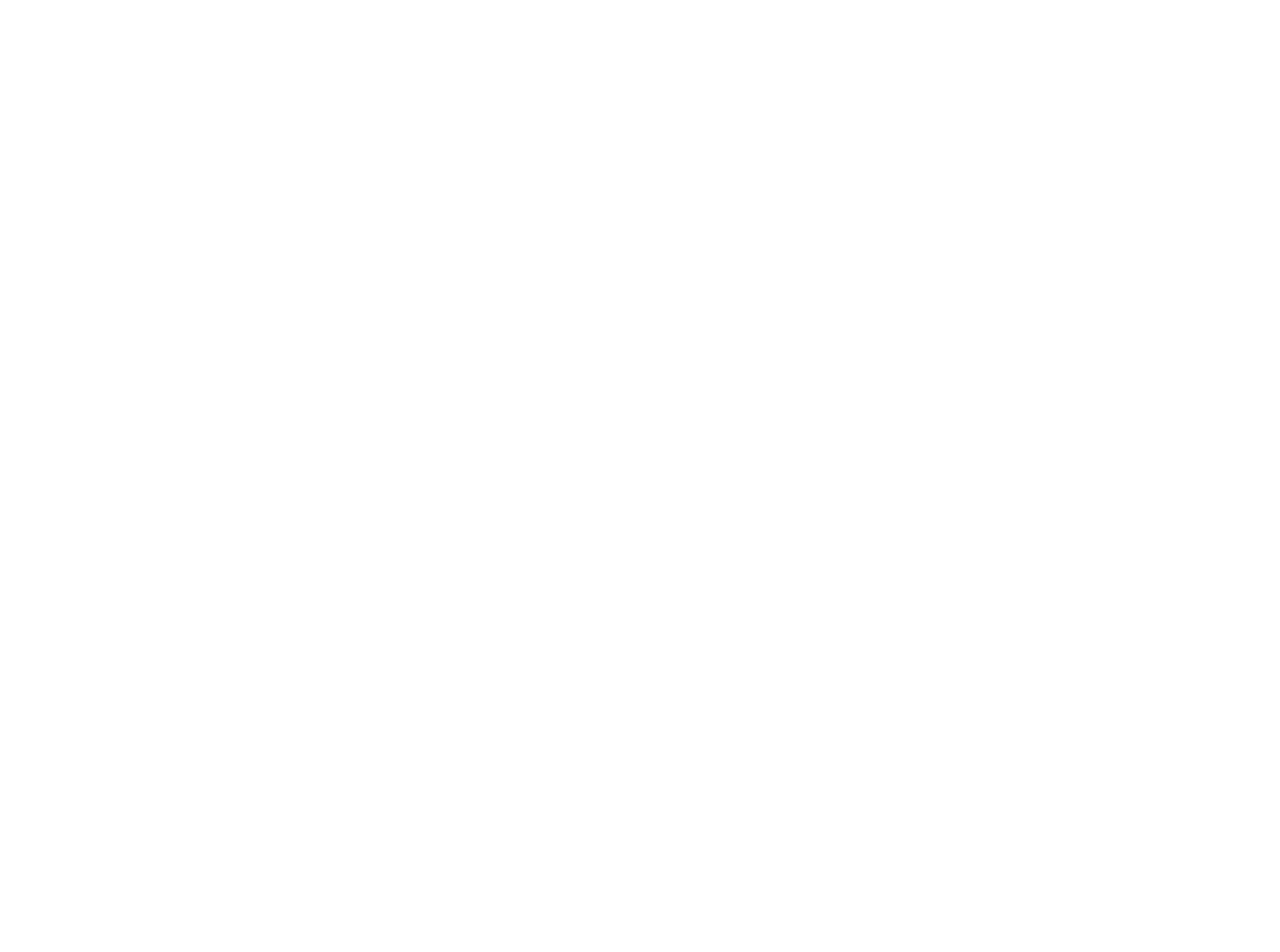
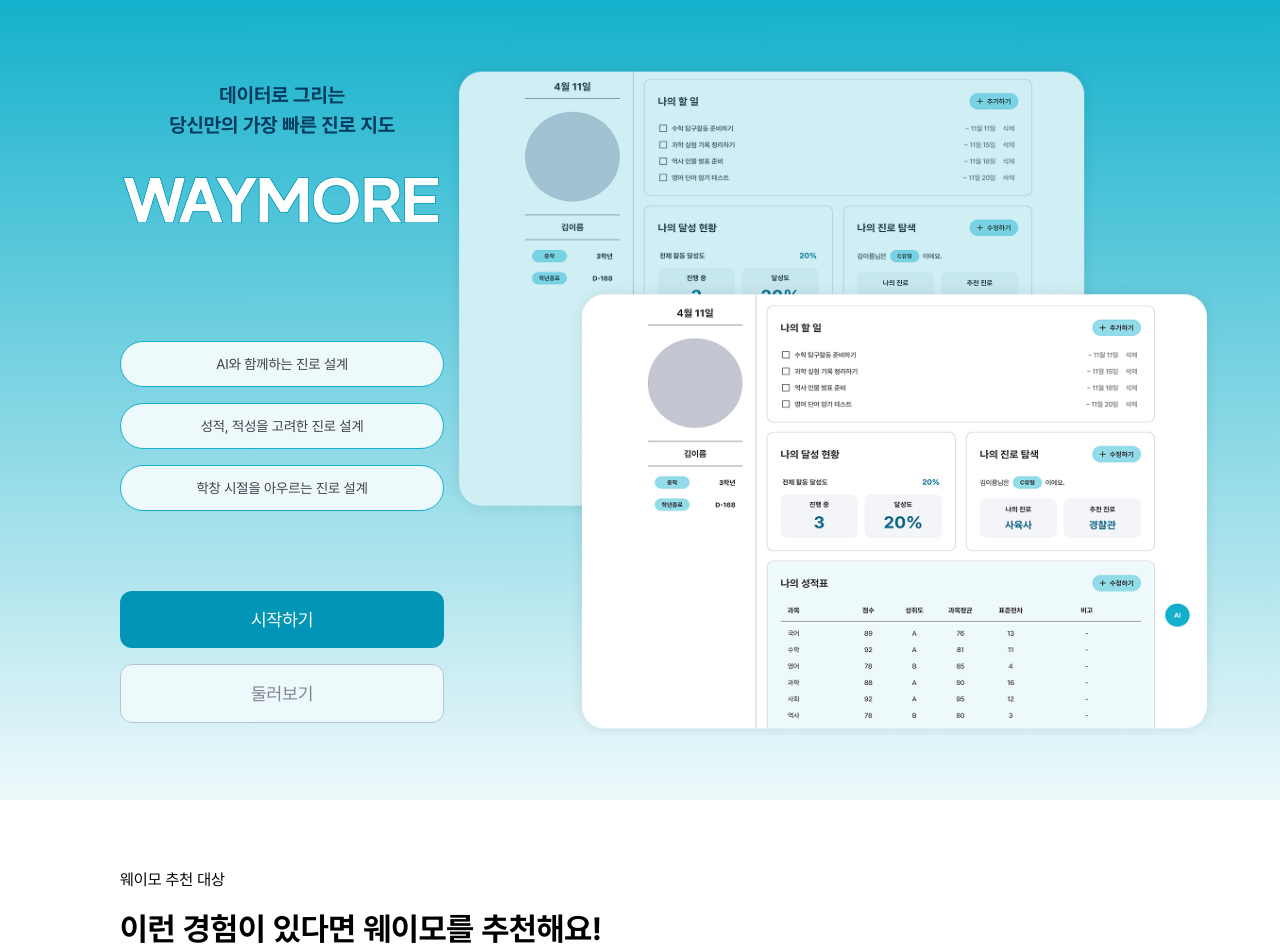
Before and after one commit to teameeu/teameeu-frontend, a React (Create React App) app: page /overview in a window 1280 px wide. Before the commit this address had no page. Shown: the top 952 px of the page. Before the commit the page ends 800 px from the top, so only its background shows below. Built offline with nearby package versions, Linux system fonts and the light colour scheme.

Commit message:
Feat : overview 섹션 1 작업

```diff
--- a/src/app/router.jsx
+++ b/src/app/router.jsx
@@ -3,6 +3,7 @@
 import { HomePage } from "@/pages/home";
 import { SplashPage } from "@/pages/splash";
 import { LoginPage } from "@/pages/login";
+import { Overview } from "@/pages/overview";
 
 export const Router = () => {
   return (
@@ -15,6 +16,7 @@
         <Route element={<MainLayout />}>
             <Route path="/home" element={<HomePage />} />
         </Route>
+        <Route path="/overview" element={<Overview />} />
       </Routes>
     </BrowserRouter>
   );
--- /dev/null
+++ b/src/auth/context/AuthContext.jsx
@@ -0,0 +1,51 @@
+import {
+  createContext,
+  useContext,
+  useEffect,
+  useState,
+} from "react";
+
+const AuthContext = createContext(null);
+
+export function AuthProvider({ children }) {
+  const [user, setUser] = useState(null);
+
+  // 새로고침 시 로그인 복구
+  useEffect(() => {
+    const storedUser = localStorage.getItem("user");
+
+    if (storedUser) {
+      setUser(JSON.parse(storedUser));
+    }
+  }, []);
+
+  const login = (token, userData) => {
+    localStorage.setItem("token", token);
+    localStorage.setItem("user", JSON.stringify(userData));
+
+    setUser(userData);
+  };
+
+  const logout = () => {
+    localStorage.removeItem("token");
+    localStorage.removeItem("user");
+
+    setUser(null);
+  };
+
+  return (
+    <AuthContext.Provider
+      value={{
+        user,
+        login,
+        logout,
+      }}
+    >
+      {children}
+    </AuthContext.Provider>
+  );
+}
+
+export function useAuth() {
+  return useContext(AuthContext);
+}
--- a/src/index.js
+++ b/src/index.js
@@ -3,11 +3,14 @@
 import './app/index.css';
 import App from './app/App';
 import reportWebVitals from './reportWebVitals';
+import { AuthProvider } from "./auth/context/AuthContext";
 
 const root = ReactDOM.createRoot(document.getElementById('root'));
 root.render(
   <React.StrictMode>
-    <App />
+    <AuthProvider>
+      <App />
+    </AuthProvider>
   </React.StrictMode>
 );
 
--- /dev/null
+++ b/src/pages/overview/index.js
@@ -0,0 +1 @@
+export { Overview } from "./ui/Overview";
--- /dev/null
+++ b/src/pages/overview/ui/Overview.jsx
@@ -0,0 +1,13 @@
+import "./overview.css";
+import { Section01 } from "./Section01";
+import { Section02 } from "./Section02";
+
+
+export const Overview = () => {
+  return (
+    <div>
+        <Section01 />
+        <Section02 />
+    </div>
+  )
+}
--- /dev/null
+++ b/src/pages/overview/ui/Section01.js
@@ -0,0 +1,29 @@
+import React from "react";
+import "./overview.css";
+
+
+export const Section01 = () => {
+    return (
+        <div className="overview-section gradation-bg section-row">
+            <div>
+                <h4 className="section-01-subtitle">데이터로 그리는</h4>
+                <h4 className="section-01-subtitle">당신만의 가장 빠른 진로 지도</h4>
+                <img src="./logo_2.svg" alt="logo" style={{ height: '50px', margin: '32px 0' }} />
+                <div className="section-column" style={{margin: "80px 0px"}}>
+                    <div className="section-01-description"><p>AI와 함께하는 진로 설계</p></div>
+                    <div className="section-01-description"><p>성적, 적성을 고려한 진로 설계</p></div>
+                    <div className="section-01-description"><p>학창 시절을 아우르는 진로 설계</p></div>
+                </div>
+                <div className="section-column">
+                    <button className="section-01-btn btn-primary">
+                        <p>시작하기</p>
+                    </button>
+                    <button className="section-01-btn btn-secondary">
+                        <p>둘러보기</p>
+                    </button>
+                </div>
+            </div>
+            <img src="./overview-img.png" alt="overview" style={{ height: 'calc(100vh - 130px)' }} />
+        </div>
+    );
+};
--- /dev/null
+++ b/src/pages/overview/ui/Section02.js
@@ -0,0 +1,30 @@
+import React from "react";
+import "./overview.css";
+
+
+export const Section02 = () => {
+    return (
+        <div className="overview-section">
+            <div>
+                웨이모 추천 대상
+            </div>
+            <h1>이런 경험이 있다면 웨이모를 추천해요!</h1>
+            <h4>다양한 학생분들이 비슷한 어려움을 겪고 있어요.</h4>
+            <h4>웨이모는 이런 문제를 겪는 학생들을 도와주기 위해서 생겨났어요.</h4>
+            <div className="section-row">
+                <div>
+                    <h3>01</h3>
+                    <p>검사 결과를 봐도 잘 와닿지 않아요. ‘그래서 지금 내가 뭘 해야 하는 건데?’ 라는 생각이 들어요. 계획을 어디서부터 어떻게 세울지 모르겠어요.</p>
+                </div>
+                <div>
+                    <h3>01</h3>
+                    <p>검사 결과를 봐도 잘 와닿지 않아요. ‘그래서 지금 내가 뭘 해야 하는 건데?’ 라는 생각이 들어요. 계획을 어디서부터 어떻게 세울지 모르겠어요.</p>
+                </div>
+                <div>
+                    <h3>01</h3>
+                    <p>검사 결과를 봐도 잘 와닿지 않아요. ‘그래서 지금 내가 뭘 해야 하는 건데?’ 라는 생각이 들어요. 계획을 어디서부터 어떻게 세울지 모르겠어요.</p>
+                </div>
+            </div>
+        </div>
+    );
+};
--- /dev/null
+++ b/src/pages/overview/ui/overview.css
@@ -0,0 +1,66 @@
+.overview-section{
+    width: 100%;
+    height: 100vh;
+    padding: 70px 120px;
+}
+
+.section-row {
+    display: flex;
+    flex-direction: row;
+    align-items: center;
+    /* gap: 120px; */
+    justify-content: space-between;
+}
+
+.section-column {
+    display: flex;
+    flex-direction: column;
+    gap: 16px;
+}
+
+.gradation-bg {
+    background: linear-gradient(180deg, var(--color-cyan-400) 0%, var(--color-cyan-050) 100%);
+}
+
+.section-01-subtitle{
+    text-align: center;
+    color: var(--color-cyan-900);
+    font-size: 20px;
+    font-weight: 700;
+    margin: 6px;
+    padding: 0px;
+}
+
+.section-01-description{
+    height: 46px;
+    width: 100%;
+    color: var(--color-gray-800);
+    font-size: 14px;
+    background: var(--color-cyan-050);
+    border-radius: 999px;
+    border: 1px solid var(--color-cyan-400);
+    text-align: center;
+    padding: 12px auto;
+}
+
+.section-01-btn {
+    width: 100%;
+    font-size: 18px;
+    text-align: center;
+    padding: 16px auto;
+    border-radius: 12px;
+}
+
+.btn-primary {
+    background: var(--color-cyan-500);
+    color: var(--color-base-000);
+    border: none;
+    cursor: pointer;
+}
+
+.btn-secondary{
+    background: var(--color-cyan-050);
+    color: var(--color-gray-500);
+    border: 1px solid var(--color-gray-300);
+    cursor: pointer;
+}
--- a/src/pages/splash/ui/SplashPage.jsx
+++ b/src/pages/splash/ui/SplashPage.jsx
@@ -12,7 +12,7 @@
             splash.classList.add('fade-out');
 
             setTimeout(() => {
-                window.location.href = "/login";
+                window.location.href = "/overview"; // 페이지 이동
             }, 3000); // CSS duration과 맞추기
         }, 3000);
     }, []);
```
Also changed, not shown: src/auth/context/ProtectedRoute.jsx (added, +14 -0 lines), public/overview-img.png (added), src/auth/hooks/useAuth.js (added), src/pages/splash/index.js (line endings or trailing spaces).
